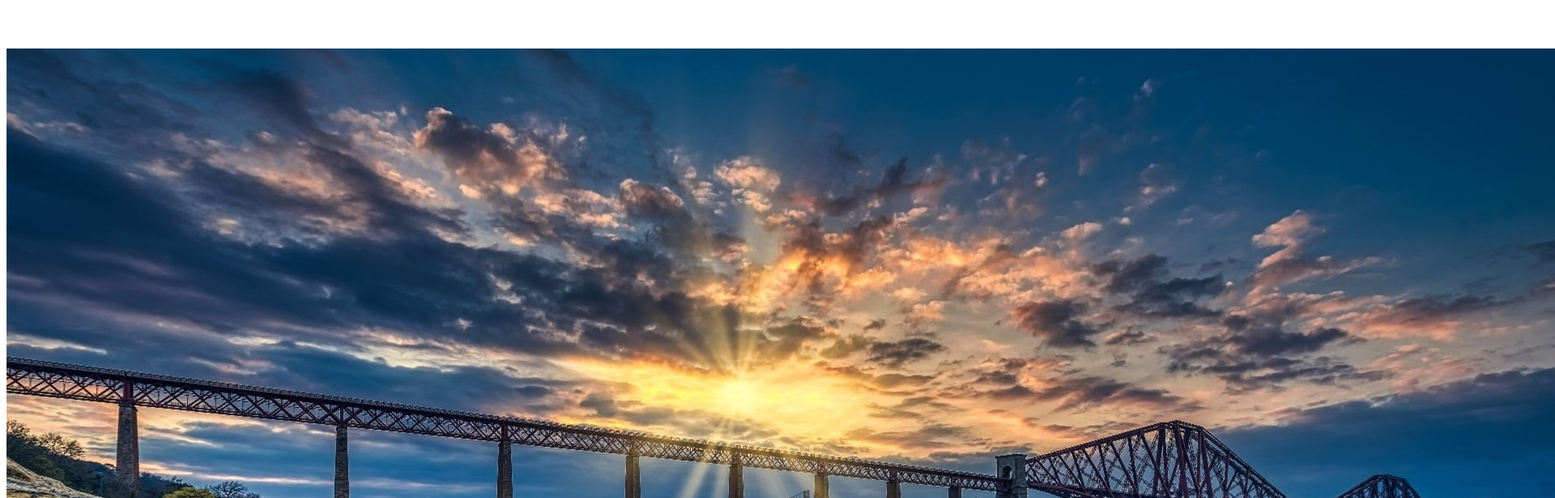
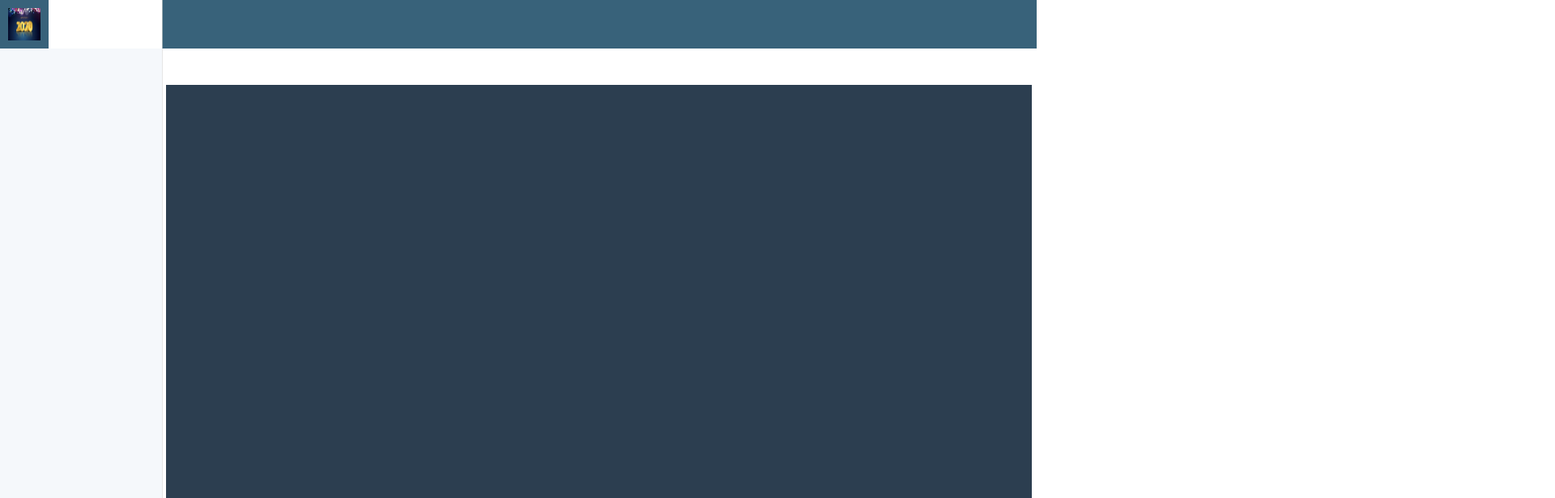
Before and after one commit to liu-dong/meet-platform, a Vue app in the folder meet-ui/: page / in a window 1280 px wide. Shown: the top 616 px of the page at 81% size, 1920 px wide, since content can reach past the window. Built offline with nearby package versions, Linux system fonts and the light colour scheme.

Commit message:
添加主页

```diff
--- /dev/null
+++ b/meet-ui/src/components/navigation/HeadBar.vue
@@ -0,0 +1,74 @@
+<template>
+    <div class="headbar position-left" style="background-color: #38627a;" >
+    </div>
+</template>
+
+<script>
+    export default {
+    }
+</script>
+
+<style scoped lang="scss">
+    .headbar {
+        position: fixed;
+        top: 0;
+        right: 0;
+        z-index: 1030;
+        height: 60px;
+        line-height: 60px;
+        border-color: rgba(180, 190, 190, 0.8);
+        border-left-width: 1px;
+        border-left-style: solid;
+    }
+
+    .hamburg {
+        float: left;
+    }
+
+    .navbar {
+        float: left;
+    }
+
+    .toolbar {
+        float: right;
+    }
+
+    .lang-item {
+        font-size: 16px;
+        padding-left: 8px;
+        padding-top: 8px;
+        padding-bottom: 8px;
+        cursor: pointer;
+    }
+
+    .lang-item:hover {
+        font-size: 18px;
+        background: #b0d6ce4d;
+    }
+
+    .user-info {
+        font-size: 20px;
+        color: #fff;
+        cursor: pointer;
+
+        img {
+            width: 40px;
+            height: 40px;
+            border-radius: 10px;
+            margin: 10px 0 10px 10px;
+            float: right;
+        }
+    }
+
+    .badge {
+        line-height: 18px;
+    }
+
+    .position-left {
+        left: 200px;
+    }
+
+    .position-collapse-left {
+        left: 65px;
+    }
+</style>
--- /dev/null
+++ b/meet-ui/src/components/navigation/MainContent.vue
@@ -0,0 +1,78 @@
+<template>
+    <div id="main-container" class="main-container position-left">
+        <!-- 标签页 -->
+        <div class="tab-container" style="background-color: cadetblue">
+        </div>
+        <!-- 主内容区域 -->
+        <div class="main-content" style="background-color: #2c3e50">
+        </div>
+    </div>
+</template>
+
+<script>
+    export default {}
+</script>
+
+<style scoped lang="scss">
+    .main-container {
+        padding: 0 5px 5px;
+        position: absolute;
+        top: 60px;
+        left: 1px;
+        right: 1px;
+        bottom: 0px;
+        // background: rgba(56, 5, 114, 0.5);
+        .tabs {
+            position: fixed;
+            top: 60px;
+            right: 50px;
+            padding-left: 0px;
+            padding-right: 2px;
+            z-index: 1020;
+            height: 40px;
+            line-height: 40px;
+            font-size: 14px;
+            background: rgb(255, 253, 255);
+            border-color: rgba(200, 206, 206, 0.5);
+            // border-left-width: 1px;
+            // border-left-style: solid;
+            border-bottom-width: 1px;
+            border-bottom-style: solid;
+        }
+        .tabs-tools {
+            position: fixed;
+            top: 60px;
+            right: 0;
+            z-index: 1020;
+            height: 40px;
+            // padding: 0 10px;
+            font-size: 14px;
+            line-height: 40px;
+            cursor: pointer;
+            border-color: rgba(200, 206, 206, 0.5);
+            border-left-width: 1px;
+            border-left-style: solid;
+            border-bottom-width: 1px;
+            border-bottom-style: solid;
+            background: rgba(255, 255, 255, 1);
+        }
+        .tabs-tools:hover {
+            background: rgba(200, 206, 206, 1);
+        }
+        .main-content {
+            position: absolute;
+            top: 45px;
+            left: 5px;
+            right: 5px;
+            bottom: 5px;
+            padding: 5px;
+            // background: rgba(209, 212, 212, 0.5);
+        }
+    }
+    .position-left {
+        left: 200px;
+    }
+    .position-collapse-left {
+        left: 65px;
+    }
+</style>
--- /dev/null
+++ b/meet-ui/src/components/navigation/NarBar.vue
@@ -0,0 +1,65 @@
+<template>
+    <div class="menu-bar-container">
+        <!-- logo -->
+        <div class="logo" style="background-color: #38627a;">
+            <img src="@/assets/2020.jpg" alt="logo"/>
+<!--            <div>{{collapse?'':appName}}</div>-->
+        </div>
+        <!-- 导航菜单 -->
+        <el-menu class="menu-bar-width" style="background-color: #2968a30c;">
+            <!-- 导航菜单树组件，动态加载菜单 -->
+<!--            <menu-tree v-for="item in navTree" :key="item.id" :menu="item">-->
+<!--                <span>{{item}}</span>-->
+<!--            </menu-tree>-->
+        </el-menu>
+    </div>
+</template>
+
+<script>
+    export default {
+    }
+</script>
+
+<style scoped lang="scss">
+    .menu-bar-container {
+        position: fixed;
+        top: 0;
+        left: 0;
+        bottom: 0;
+        z-index: 1020;
+        .el-menu {
+            position:absolute;
+            top: 60px;
+            bottom: 0;
+            text-align: left;
+            // background-color: #2968a30c;
+        }
+        .logo {
+            position:absolute;
+            top: 0;
+            height: 60px;
+            line-height: 60px;
+            background: #545c64;
+            cursor:pointer;
+            img {
+                width: 40px;
+                height: 40px;
+                border-radius: 0;
+                margin: 10px 10px 10px 10px;
+                float: left;
+            }
+            div {
+                font-size: 25px;
+                color: white;
+                text-align: left;
+                padding-left: 20px;
+            }
+        }
+        .menu-bar-width {
+            width: 200px;
+        }
+        .menu-bar-collapse-width {
+            width: 65px;
+        }
+    }
+</style>
--- a/meet-ui/src/router/index.js
+++ b/meet-ui/src/router/index.js
@@ -1,6 +1,6 @@
 import Vue from 'vue'
 import Router from 'vue-router'
-import HelloWorld from '@/components/HelloWorld'
+import Home from '@/views/Home'
 import Login from '@/views/Login'
 import NotFound from '@/views/404'
 
@@ -11,7 +11,7 @@ export default new Router({
         {
             path: '/',
             name: '首页',
-            component: HelloWorld
+            component: Home
         },{
             path: '/login',
             name: '登录页面',
--- /dev/null
+++ b/meet-ui/src/views/Home.vue
@@ -0,0 +1,35 @@
+<template>
+    <div class="container">
+        <!-- 导航菜单栏 -->
+        <nar-bar></nar-bar>
+        <!-- 头部区域 -->
+        <head-bar></head-bar>
+        <!-- 主内容区域 -->
+        <main-content></main-content>
+    </div>
+</template>
+
+<script>
+    import NarBar from "../components/navigation/NarBar";
+    import HeadBar from "../components/navigation/HeadBar";
+    import MainContent from "../components/navigation/MainContent";
+
+    export default {
+        components: {
+            NarBar,
+            HeadBar,
+            MainContent
+        }
+    }
+</script>
+
+<style scoped lang="scss">
+    .container {
+        position:absolute;
+        top: 0;
+        left: 0;
+        right: 0;
+        bottom: 0;
+        // background: rgba(224, 234, 235, 0.1);
+    }
+</style>
```
